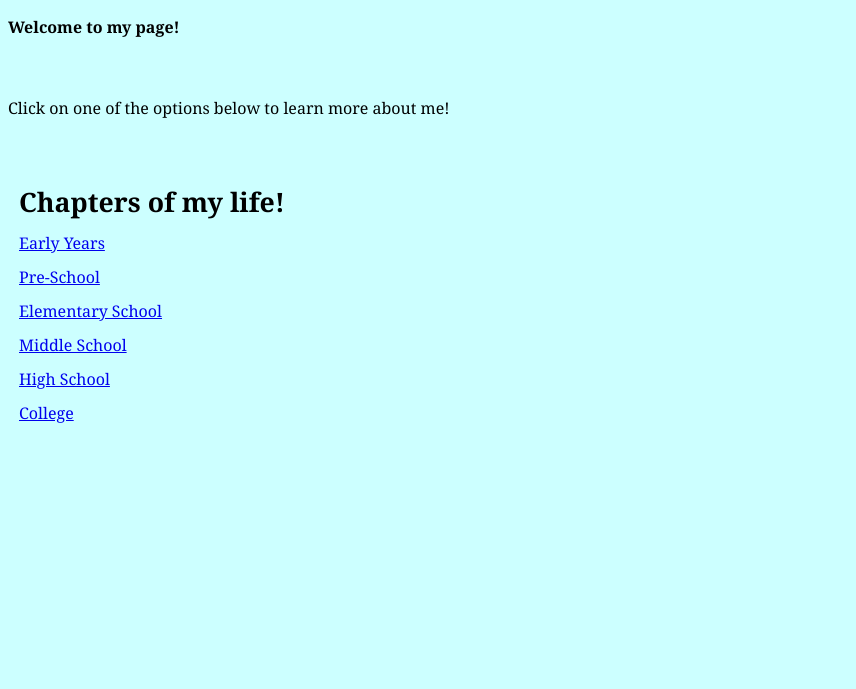
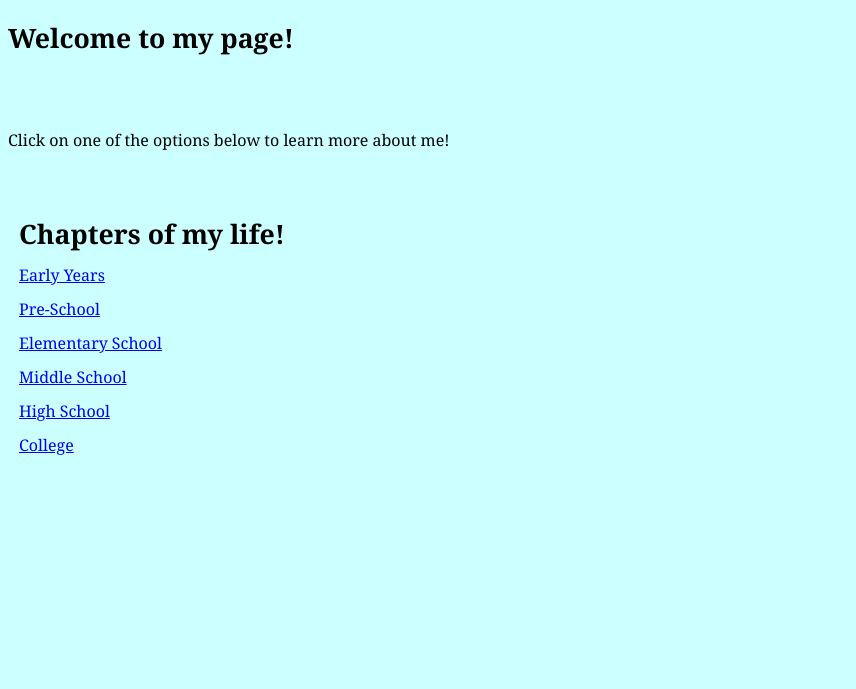
Before and after one commit to gem21523/gem21523.github.io, a plain HTML site: page Grace Mulroy.html in a window 1280 px wide. Shown: the part 111-800 px from the top of the page, without its empty margins (0-856 px from the left). Drawn offline with Linux system fonts and the light colour scheme.

Commit message:
Update Grace Mulroy.html

```diff
--- a/Grace Mulroy.html
+++ b/Grace Mulroy.html
@@ -7,6 +7,7 @@
 TH {font-size:20pt}
 Body {background-color:#CCFFFF;font-family:"Georgia"}
 h1 {font-size:35pt}
+h4 {font-size:20pt}
 </style>
 <div style="text-align: center">
 <h1> Grace Mulroy </h1>
```
